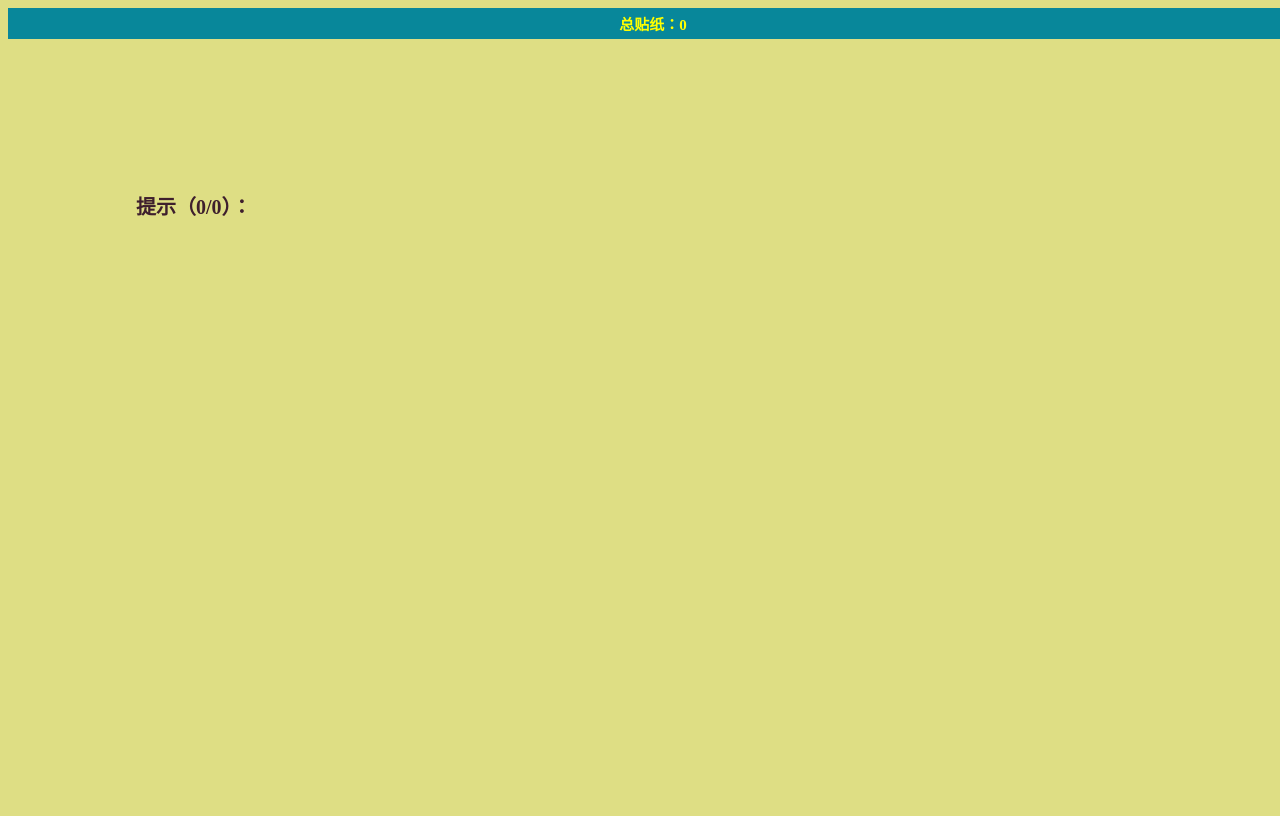
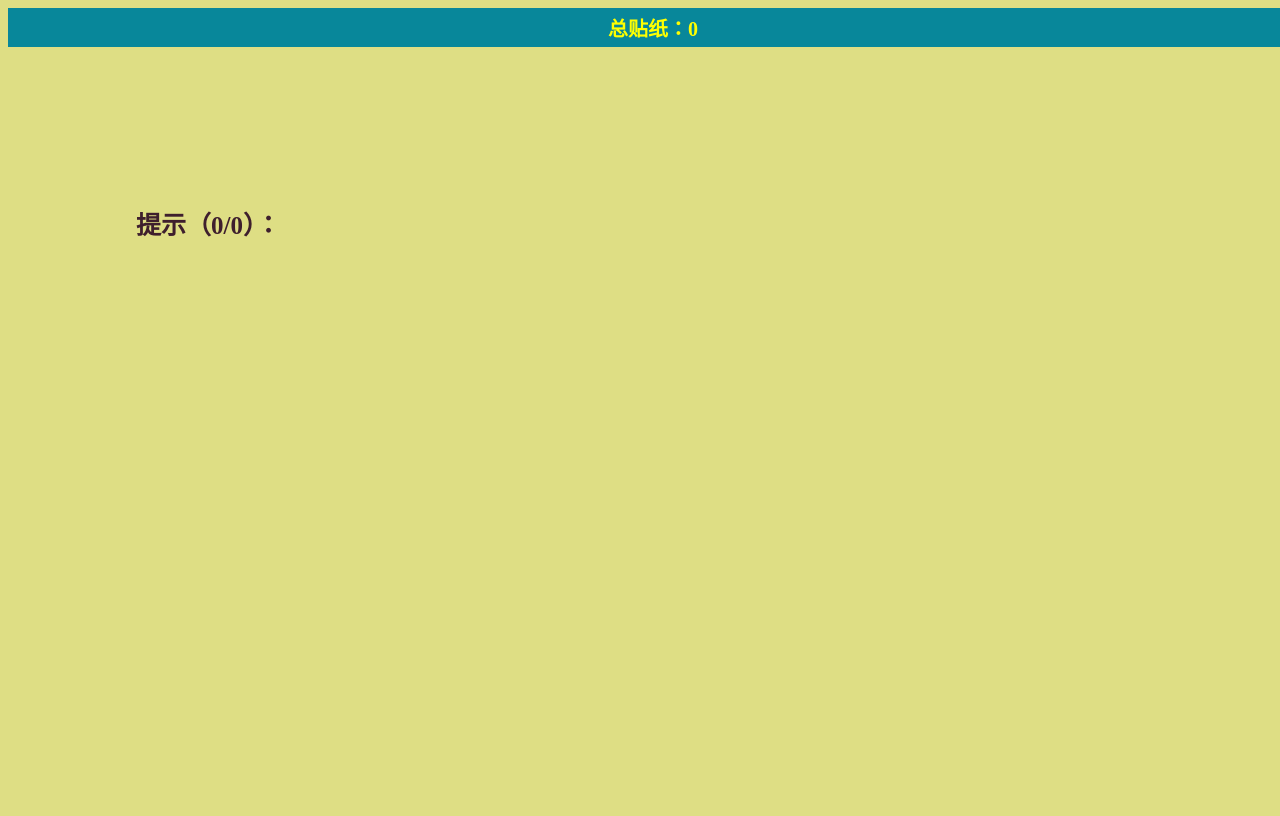
Before and after one commit to taohuifa/caicai, a PHP site: page /word_caicai.php?id=1 in a window 1280 px wide. Run offline with PHP 8.4, Linux system fonts and the light colour scheme; data comes from the database, SQL or seed files in the repository; data that the repository does not hold is empty.

Commit message:
Update word_caicai.php

```diff
--- a/word_caicai.php
+++ b/word_caicai.php
@@ -7,7 +7,7 @@
 		width:1280px;
 		height:800px;
 		background-color:#dede84;
-		font-size:15px;
+		font-size:20px;
 	}
 	.word_div {
 		text-align:left;
@@ -16,7 +16,7 @@
 	}
 	.word_prompt {
 		color:#3e1f2d;
-		font-size:20px;
+		font-size:25px;
 	}
 	.div_head {
 		margin-bottom: 5px;
@@ -54,8 +54,8 @@
 </div>
 <center>
 <div class="word_div">
-<h2><?php echo $result[0]["content"]; ?></h2>
-<span class="word_prompt" style="font-weight:bold;padding-top:20px">提示（<?php printf("%d/%d",$step,$result[0]["prompt_total"]); ?>）：</span>
+<h2 style="font-size:30px;"><?php echo $result[0]["content"]; ?></h2>
+<span class="word_prompt" style="font-weight:bold;padding-top:25px">提示（<?php printf("%d/%d",$step,$result[0]["prompt_total"]); ?>）：</span>
 <ul>
 <?php
 	$i = 1;
```
